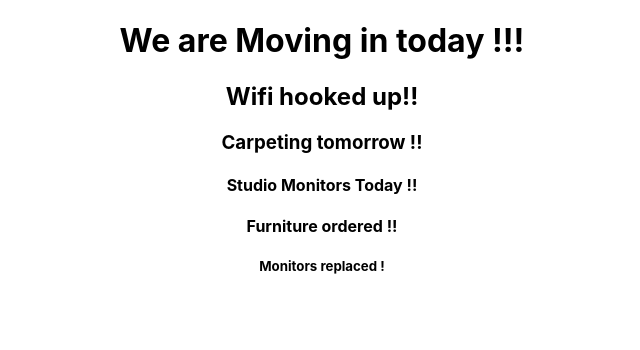
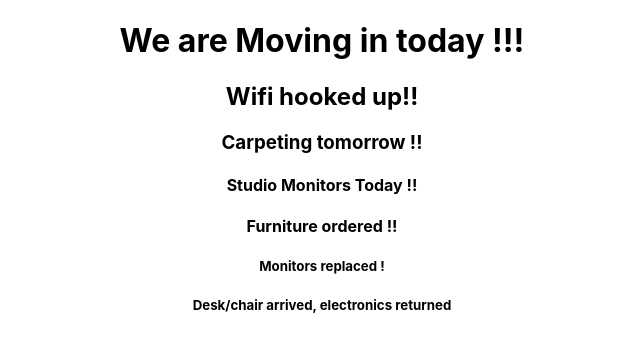
Before and after one commit to stevekutz/mov_inv_exp, a React (Create React App) app in the folder app/: page / in a window 1280 px wide. Shown: the top 350 px of the page, without its empty margins (318-958 px from the left). Built offline with nearby package versions, Linux system fonts and the light colour scheme.

Commit message:
added info 7

```diff
--- a/app/src/App.js
+++ b/app/src/App.js
@@ -11,6 +11,7 @@ function App() {
         <h4> Studio Monitors Today !!</h4>
         <h4> Furniture ordered !!</h4>
         <h5> Monitors replaced ! </h5>
+        <h5> Desk/chair arrived, electronics returned</h5>
     </div>
   );
 }
```
